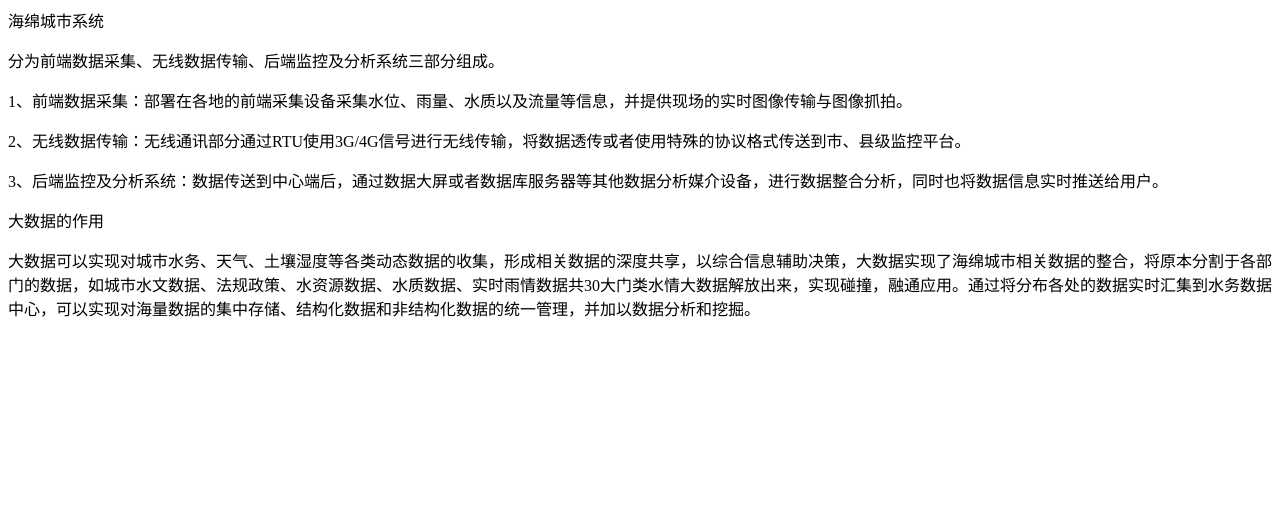
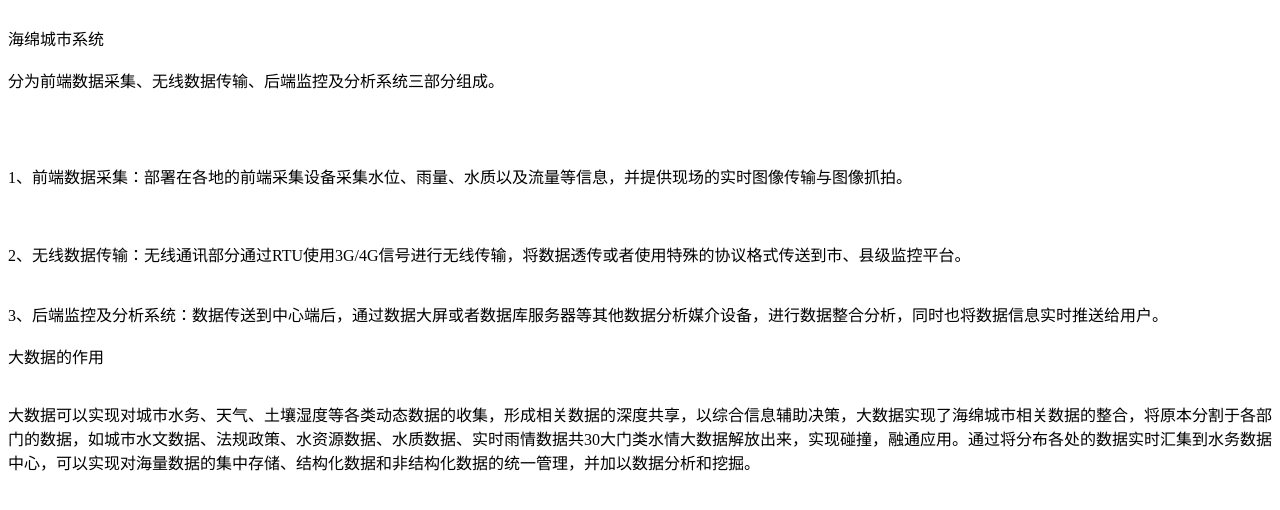
Before and after one commit to zhuzaijiushiwo/zhuzaijiushiwo, a plain HTML site: page index.html in a window 1280 px wide. Drawn offline with Linux system fonts and the light colour scheme.

Commit message:
Update index.html

```diff
--- a/index.html
+++ b/index.html
@@ -1,14 +1,14 @@
 <html>
 <body>
-<p>海绵城市系统</p>
-<p>分为前端数据采集、无线数据传输、后端监控及分析系统三部分组成。</p>
+<br>海绵城市系统</br>
+<br>分为前端数据采集、无线数据传输、后端监控及分析系统三部分组成。</br></br></br></br>
 
-<p>1、前端数据采集：部署在各地的前端采集设备采集水位、雨量、水质以及流量等信息，并提供现场的实时图像传输与图像抓拍。</p>
+<br>1、前端数据采集：部署在各地的前端采集设备采集水位、雨量、水质以及流量等信息，并提供现场的实时图像传输与图像抓拍。</br></br></br>
 
-<p>2、无线数据传输：无线通讯部分通过RTU使用3G/4G信号进行无线传输，将数据透传或者使用特殊的协议格式传送到市、县级监控平台。</p>
+<br>2、无线数据传输：无线通讯部分通过RTU使用3G/4G信号进行无线传输，将数据透传或者使用特殊的协议格式传送到市、县级监控平台。</br></br>
 
-<p>3、后端监控及分析系统：数据传送到中心端后，通过数据大屏或者数据库服务器等其他数据分析媒介设备，进行数据整合分析，同时也将数据信息实时推送给用户。</p>
-<p>大数据的作用</p>
-<p>大数据可以实现对城市水务、天气、土壤湿度等各类动态数据的收集，形成相关数据的深度共享，以综合信息辅助决策，大数据实现了海绵城市相关数据的整合，将原本分割于各部门的数据，如城市水文数据、法规政策、水资源数据、水质数据、实时雨情数据共30大门类水情大数据解放出来，实现碰撞，融通应用。通过将分布各处的数据实时汇集到水务数据中心，可以实现对海量数据的集中存储、结构化数据和非结构化数据的统一管理，并加以数据分析和挖掘。</p>
+<br>3、后端监控及分析系统：数据传送到中心端后，通过数据大屏或者数据库服务器等其他数据分析媒介设备，进行数据整合分析，同时也将数据信息实时推送给用户。</br>
+<br>大数据的作用</p>
+<br>大数据可以实现对城市水务、天气、土壤湿度等各类动态数据的收集，形成相关数据的深度共享，以综合信息辅助决策，大数据实现了海绵城市相关数据的整合，将原本分割于各部门的数据，如城市水文数据、法规政策、水资源数据、水质数据、实时雨情数据共30大门类水情大数据解放出来，实现碰撞，融通应用。通过将分布各处的数据实时汇集到水务数据中心，可以实现对海量数据的集中存储、结构化数据和非结构化数据的统一管理，并加以数据分析和挖掘。</br>
 </html>
 </body>
```
